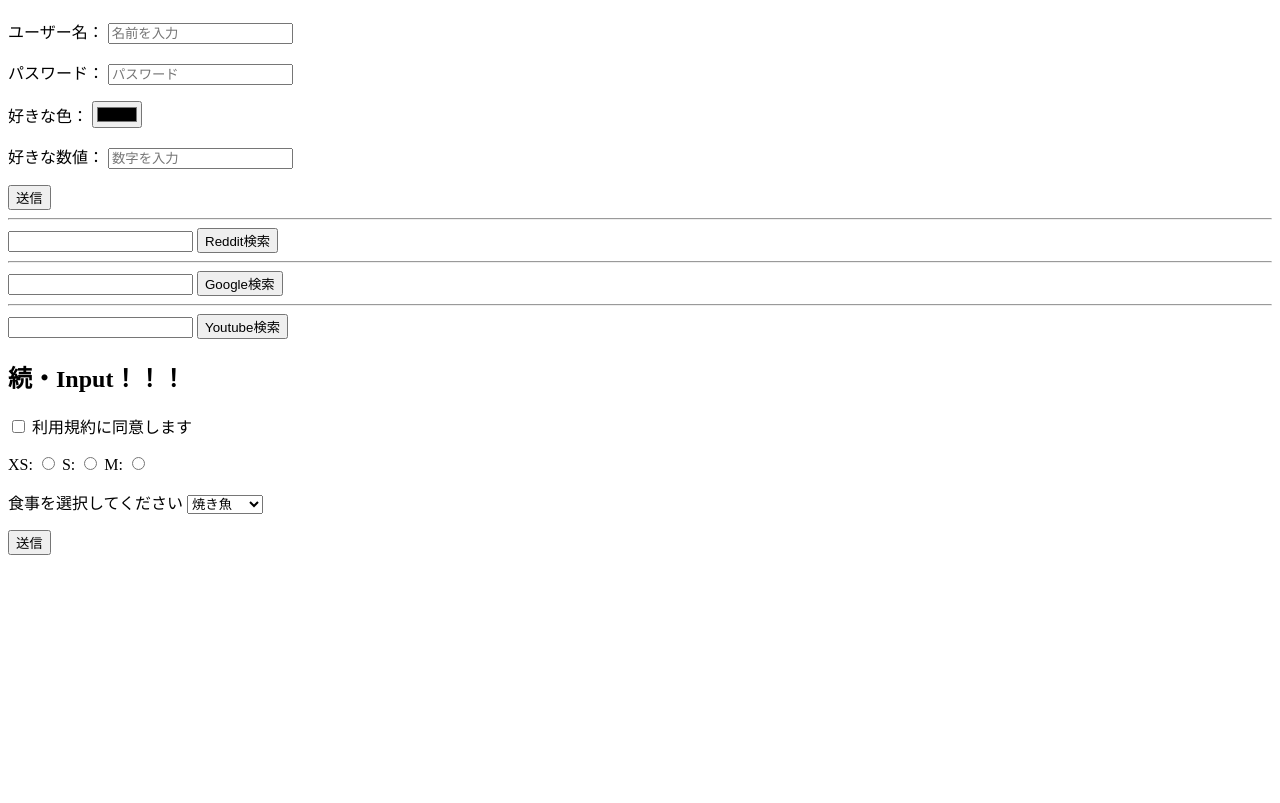
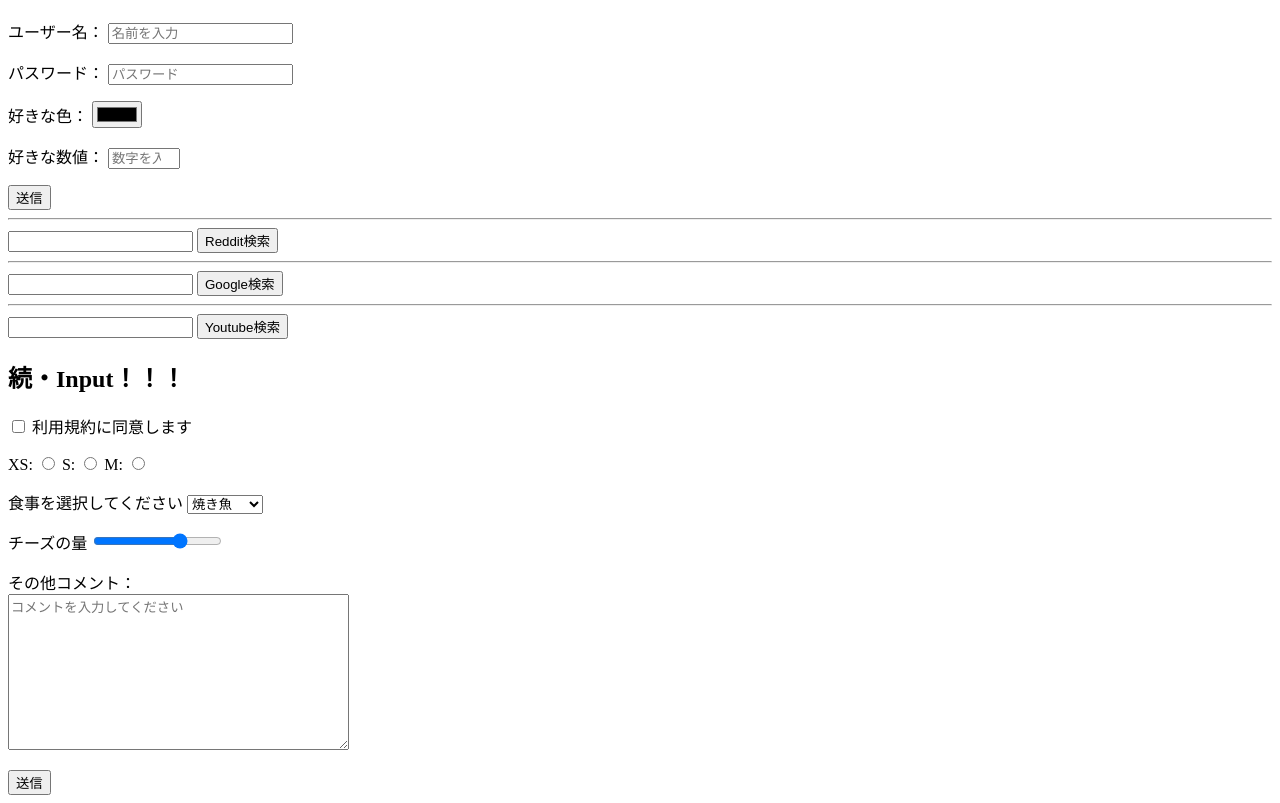
Before and after one commit to pgyuto/html_tutorial, a plain HTML site: page forms.html in a window 1280 px wide. Shown: the part 61-864 px from the top of the page. Before the commit the page ends 800 px from the top, so only its background shows below. Drawn offline with Linux system fonts and the light colour scheme.

Commit message:
テキストエリア等の追加

```diff
--- a/forms.html
+++ b/forms.html
@@ -23,8 +23,10 @@
       </p>
       <p>
         <label for="number">好きな数値：</label>
-        <input id="number" type="number" placeholder="数字を入力" name="num">
+        <input id="number" type="number" placeholder="数字を入力" name="num" min="1" max="1000" step="10">
       </p>
+
+
       <button>送信</button>
     </form>
 
@@ -72,6 +74,17 @@
           <option value="steak">ステーキ</option>
         </select>
       </p>
+
+      <p>
+        <label for="cheese">チーズの量</label>
+        <input type="range" id="cheese" min="1" max="100" name="cheese_level" value="70">
+      </p>
+
+      <p>
+        <label for="comments">その他コメント：</label>
+        <br>
+        <textarea id="comments" rows="10" cols="40" placeholder="コメントを入力してください"></textarea>
+      </p>
       <button>送信</button>
     </form>
 
```
